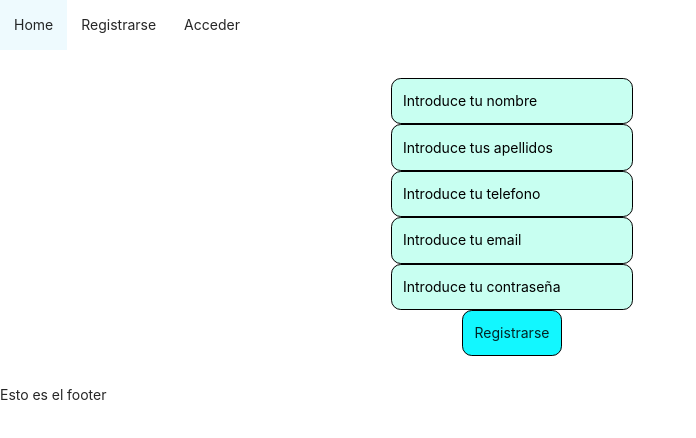
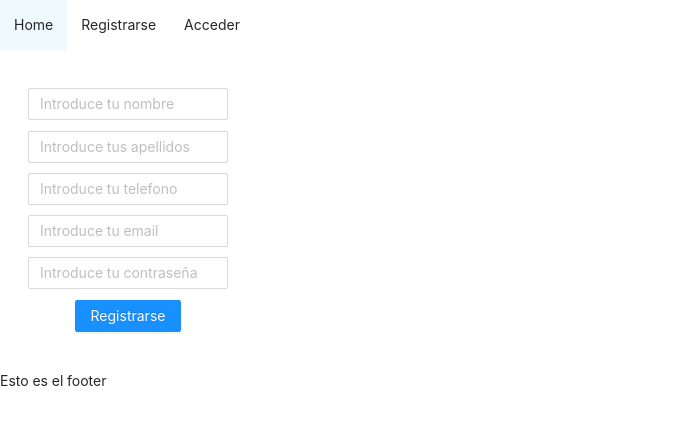
Before and after one commit to RosaSabater/appClinicaDental-f, a React (Create React App) app: page /registro in a window 1280 px wide. Shown: the top 438 px of the page, without its empty margins (0-696 px from the left). Built offline with nearby package versions, Linux system fonts and the light colour scheme.

Commit message:
Register design

```diff
--- a/src/containers/Login/Login.jsx
+++ b/src/containers/Login/Login.jsx
@@ -32,8 +32,8 @@ const Login = ({ history }) => {
     return (
         <div className="padrelogin">
             <form className="login-form" onSubmit={handleSubmit}>
-                <Input type="email" name="email" placeholder="Email" prefix={<UserOutlined />} />
-                <Input.Password name="password" placeholder="input password" />
+                <Input type="email" name="email" size="large" placeholder="Email" prefix={<UserOutlined />} />
+                <Input.Password size="large" name="password" placeholder="Contraseña" />
                 <Button type="primary" htmlType="submit">Iniciar Sesión</Button>
             </form>
         </div>
--- a/src/containers/Login/Login.scss
+++ b/src/containers/Login/Login.scss
@@ -1,12 +1,24 @@
-.padrelogin {
-    display: flex;
-    justify-content: center;
-    align-items: center;
-    width: 100vw;
-    height: 100vh;
+// .padrelogin {
+//     display: flex;
+//     justify-content: center;
+//     align-items: center;
+//     width: 100vw;
+//     height: 100vh;
 
-}
+// }
+// .login-form {
+//     display: flex;
+//     flex-direction: column;
+// }
+
+
 .login-form {
     display: flex;
     flex-direction: column;
+    justify-content: space-evenly;
+    align-items: center;
+    padding: 2em;
+    min-height: 40vh;
+    max-width: 20vw;
+
 }
--- a/src/containers/Logout/Logout.jsx
+++ b/src/containers/Logout/Logout.jsx
@@ -11,9 +11,7 @@ const Logout = ({ history }) => {
             event.preventDefault();
 
             const body = {
-
-                token: event.target.token.value
-
+                headers: { Authorization: `${localStorage.getItem('token')}` }
             };
 
             await axios.get('http://localhost:3001/areaclientes/logout', body);
--- a/src/containers/Nuevacita/Nuevacita.jsx
+++ b/src/containers/Nuevacita/Nuevacita.jsx
@@ -1,12 +1,13 @@
 import React from 'react';
 import axios from 'axios'
 import './Nuevacita.scss';
+import {DatePicker, Input, Button } from 'antd';
 
 const Nuevacita = () => {
 
-    const handleSubmit = event =>{
+    const handleSubmit = event => {
         event.preventDefault(); // para evitar refrescar la página
-        const cita ={
+        const cita = {
 
             fecha: event.target.fecha.value,
             usuarioId: event.target.usuarioId.value,
@@ -14,17 +15,17 @@ const Nuevacita = () => {
 
         };
         axios.post('http://localhost:3001/areaclientes/nuevacita', cita)
-        .then(res=>{
-            console.log(res)
-        })
-        .catch(error=>console.log(error.response.data))
+            .then(res => {
+                console.log(res)
+            })
+            .catch(error => console.log(error.response.data))
     }
     return (
         <form className="nuevacita-form" onSubmit={handleSubmit}>
 
-            <input type="fecha" name="fecha" required placeholder="Elige una fecha" />
-            <input type="motivo" name="motivo" required placeholder="Cuéntanos el motivo de tu cita" />
-            <button type="submit">Pedir cita</button>
+            <DatePicker type="fecha" name="fecha" style={{ width: '100%' }} />
+            <Input type="motivo" name="motivo" required placeholder="Cuéntanos el motivo de tu cita" />
+            <Button type="primary" htmlType="submit">Registrarse</Button>
 
         </form>
     )
--- a/src/containers/Nuevacita/Nuevacita.scss
+++ b/src/containers/Nuevacita/Nuevacita.scss
@@ -1,14 +1,3 @@
-@mixin reset-input-button($bg-color, $hover-bg-color) {
-    all: unset;
-    padding: 0.8em;
-    border-radius: 0.7em;
-    border: 1px solid black;
-    background: $bg-color;
-    transition: all 1s;
-    &:hover {
-        background: $hover-bg-color;
-    }
-}
 
 .nuevacita-form {
     display: flex;
@@ -17,15 +6,6 @@
     align-items: center;
     padding: 2em;
     min-height: 40vh;
-    max-width: 80vw;
-    input {
-        @include reset-input-button(rgb(200, 255, 241), rgb(152, 252, 255));
-    }
-    button {
-        @include reset-input-button(rgb(18, 247, 255), rgb(0, 197, 204));
-        cursor: pointer;
-    }
-     ::placeholder {
-        color: black;
-    }
+    max-width: 20vw;
+
 }
--- a/src/containers/Registro/Registro.jsx
+++ b/src/containers/Registro/Registro.jsx
@@ -1,12 +1,14 @@
 import React from 'react';
 import axios from 'axios'
 import './Registro.scss';
+import { Input, Button } from 'antd';
+
 
 const Registro = () => {
 
     const handleSubmit = event =>{
         event.preventDefault(); // para evitar refrescar la página
-        const nuevoUsuario ={
+        const body ={
 
             nombre: event.target.nombre.value,
             apellidos: event.target.apellidos.value,
@@ -15,21 +17,24 @@ const Registro = () => {
             password:event.target.password.value
 
         };
-        axios.post('http://localhost:3001/registro', nuevoUsuario)
+        axios.post('http://localhost:3001/registro', body)
         .then(res=>{
             console.log(res)
         })
         .catch(error=>console.log(error.response.data))
     }
+
+
     return (
         <form className="registro-form" onSubmit={handleSubmit}>
 
-            <input type="nombre" name="nombre" required placeholder="Introduce tu nombre" />
-            <input type="apellidos" name="apellidos" required placeholder="Introduce tus apellidos" />
-            <input type="telefono" name="telefono" required placeholder="Introduce tu telefono" />
-            <input type="email" name="email" required placeholder="Introduce tu email" />
-            <input type="password" name="password" required placeholder="Introduce tu contraseña"/>
-            <button type="submit">Registrarse</button>
+            <Input type="nombre" name="nombre" required placeholder="Introduce tu nombre" />
+            <Input type="apellidos" name="apeliidos" required placeholder="Introduce tus apellidos" />
+            <Input type="telefono" name="telefono" required placeholder="Introduce tu telefono" />
+            <Input type="email" name="email" required placeholder="Introduce tu email" />
+            <Input type="password" name="password" required placeholder="Introduce tu contraseña" />
+
+            <Button type="primary" htmlType="submit">Registrarse</Button>
 
         </form>
     )
--- a/src/containers/Registro/Registro.scss
+++ b/src/containers/Registro/Registro.scss
@@ -1,31 +1,11 @@
-@mixin reset-input-button($bg-color, $hover-bg-color) {
-    all: unset;
-    padding: 0.8em;
-    border-radius: 0.7em;
-    border: 1px solid black;
-    background: $bg-color;
-    transition: all 1s;
-    &:hover {
-        background: $hover-bg-color;
-    }
-}
 
 .registro-form {
     display: flex;
     flex-direction: column;
-    justify-content: space-around;
+    justify-content: space-evenly;
     align-items: center;
     padding: 2em;
     min-height: 40vh;
-    max-width: 80vw;
-    input {
-        @include reset-input-button(rgb(200, 255, 241), rgb(152, 252, 255));
-    }
-    button {
-        @include reset-input-button(rgb(18, 247, 255), rgb(0, 197, 204));
-        cursor: pointer;
-    }
-     ::placeholder {
-        color: black;
-    }
+    max-width: 20vw;
+
 }
```
